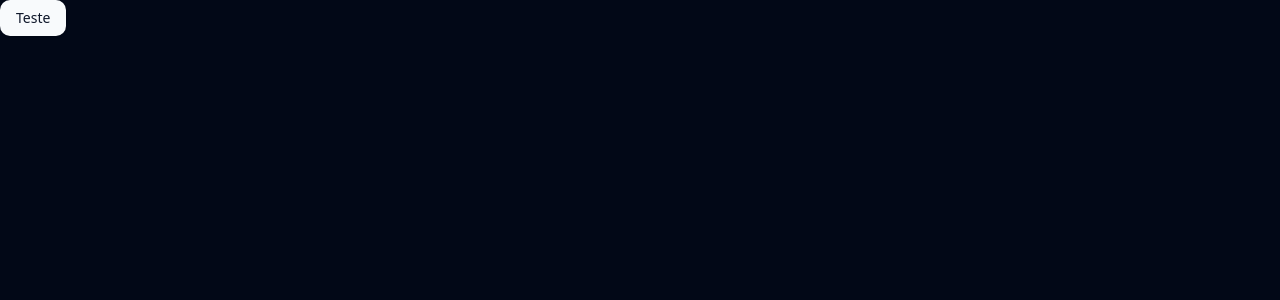
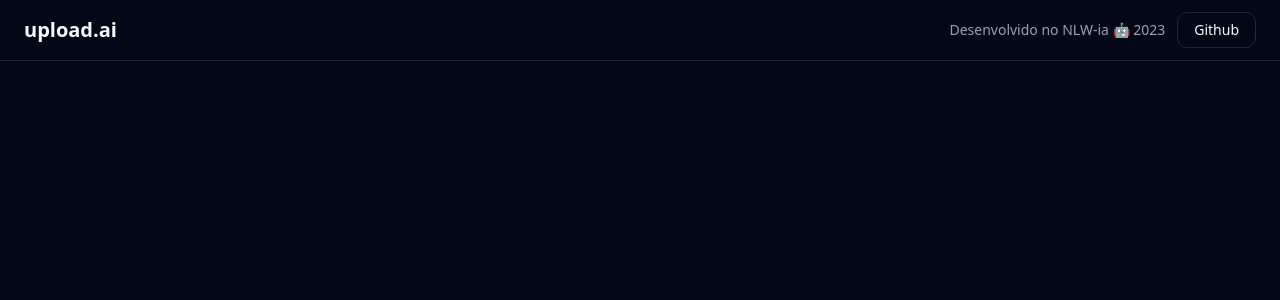
Before and after one commit to chiarorosa/app-nlw-ia, a React (Vite) app in the folder upload-ia-web/: page / in a window 1280 px wide. Shown: the top 300 px of the page. Built offline with nearby package versions, Linux system fonts and the light colour scheme.

Commit message:
estruturando frontend react

```diff
--- a/upload-ia-web/package.json
+++ b/upload-ia-web/package.json
@@ -14,6 +14,7 @@
     "@radix-ui/react-slot": "^1.0.2",
     "class-variance-authority": "^0.7.0",
     "clsx": "^2.0.0",
+    "lucide-react": "^0.276.0",
     "react": "^18.2.0",
     "react-dom": "^18.2.0",
     "tailwind-merge": "^1.14.0",
--- a/upload-ia-web/src/App.tsx
+++ b/upload-ia-web/src/App.tsx
@@ -1,5 +1,18 @@
 import { Button } from "./components/ui/button"
 
 export function App() {
-	return <Button>Teste</Button>
+	return (
+		<div>
+			<div className="px-6 py-3 flex items-center justify-between border-b">
+				<h1 className="text-xl font-bold">upload.ai</h1>
+
+				<div className="flex items-center gap-3">
+					<span className="text-sm text-muted-foreground">
+						Desenvolvido no NLW-ia 🤖 2023
+					</span>
+					<Button variant="outline">Github</Button>
+				</div>
+			</div>
+		</div>
+	)
 }
```
Also changed, not shown: 1 other file (tests, documents, lock files or other folders).
